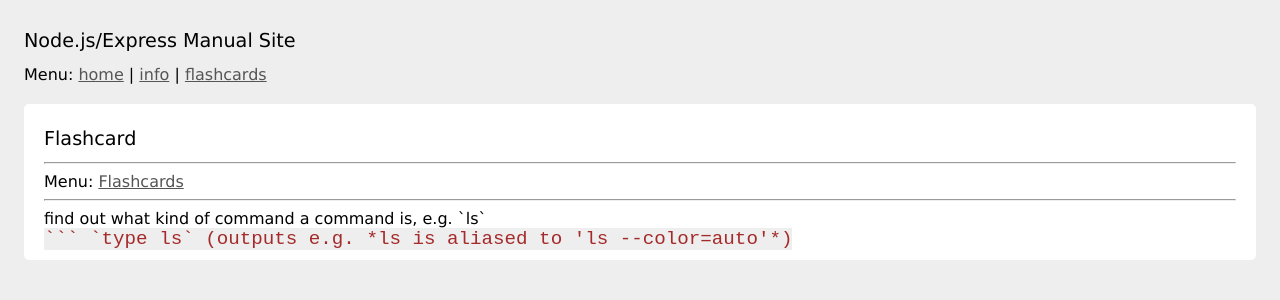
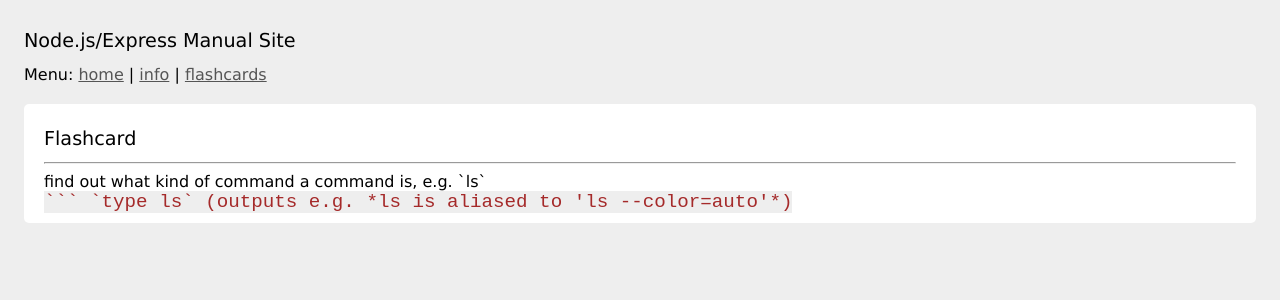
Before and after one commit to edwardtanguay/nodeexpress3, a Node server app: page /flashcards/19 in a window 1280 px wide. Shown: the top 300 px of the page. Run offline with Node 20, Linux system fonts and the light colour scheme; some libraries are stand-ins or nearby versions.

Commit message:
fixed flashcard page

```diff
--- a/public/views/pages/flashcard.ejs
+++ b/public/views/pages/flashcard.ejs
@@ -1,11 +1,7 @@
 <h1>
 	<%=data.pageTitle%>
 </h1>
-
 <hr>
-Menu: <a href="../flashcards">Flashcards</a>
-<hr>
-
 <div>
 	<%=data.item.front%>
 </div>
```
